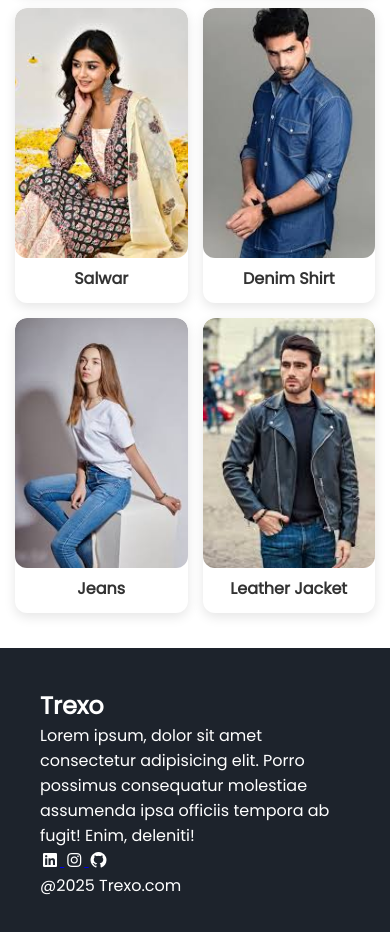
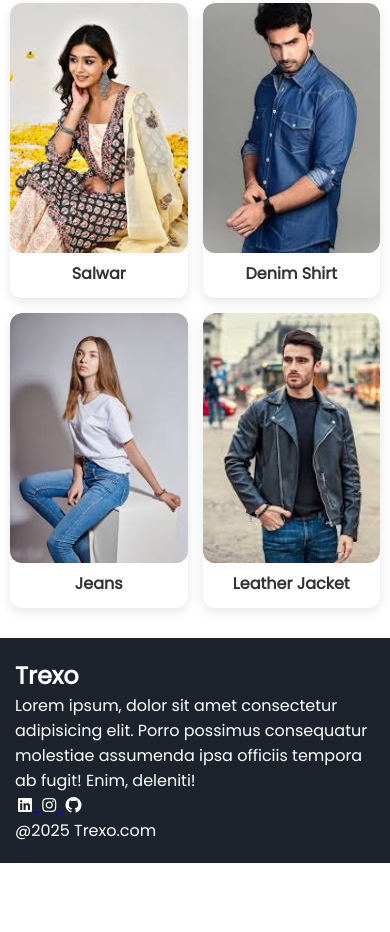
Before and after one commit to Siva6383/Trexo, a plain HTML site: page collection.html in a window 390 px wide. Shown: the part 2057-2989 px from the top of the page. After the commit the page ends 2920 px from the top, so only its background shows below. Drawn offline with Linux system fonts and the light colour scheme.

Commit message:
Your Update Message Here

```diff
--- a/style.css
+++ b/style.css
@@ -553,12 +553,13 @@ body {
     .products {
         grid-template-columns: repeat(2, 1fr);
         gap: 15px;
-        padding: 15px;
+        padding: 10px;
         margin: 0 auto;
         max-width: 100%;
     }
 
     .new-arrival {
+        padding: 10px;
         grid-template-columns: repeat(2, 1fr);
     }
 
@@ -578,6 +579,10 @@ body {
     .contact-form {
         padding: 20px;
     }
+
+    .footer{
+        padding: 20px 15px;
+    }
 }
 
 /* Service */
```
